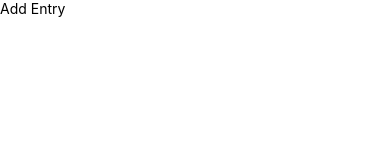
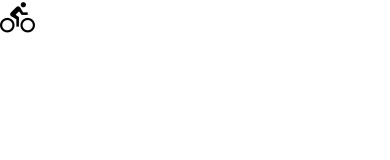
Before and after one commit to yushanwebdev/reactnd-UdaciFitness, a React Native app: screen / in a window 390 px wide. Shown: the top 160 px of the page. Built offline with nearby package versions, Linux system fonts and the light colour scheme.

Commit message:
feat: Bike icon added to the page using getMetricMetaInfo

```diff
--- a/components/AddEntry.js
+++ b/components/AddEntry.js
@@ -1,12 +1,12 @@
 import React, { Component } from 'react';
-import { View, Text } from 'react-native';
+import { View } from 'react-native';
 import { getMetricMetaInfo } from '../utils/helpers';
 
 export default class AddEntry extends Component {
     render() {
         return(
             <View>
-                <Text>Add Entry</Text>
+                {getMetricMetaInfo('bike').getIcon()}
             </View>
         )
     }
```
